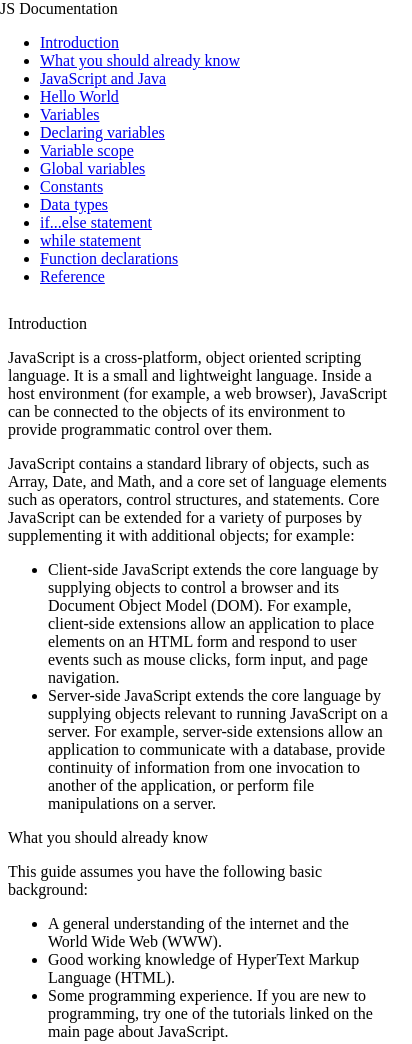
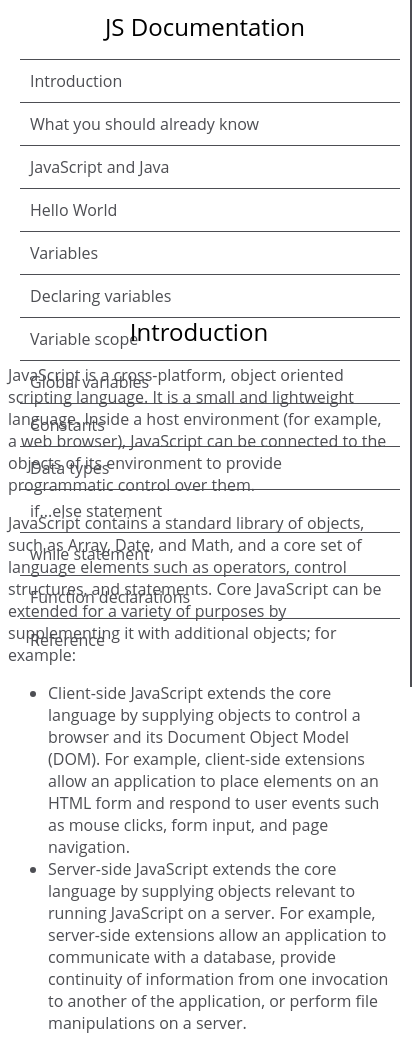
Before and after one commit to Vomitatrix/freecodecamp-technical-documentation-page, a plain HTML site: page index.html in a window 390 px wide. Shown: the top 1044 px of the page, 412 px wide, since content can reach past the window. Drawn offline with Linux system fonts and the light colour scheme.

Commit message:
Finished styling with CSS

```diff
--- a/styles/styles.css
+++ b/styles/styles.css
@@ -1,9 +1,33 @@
+body {
+    color: #4d4e53;
+    font-family: 'Open Sans', Arial, Helvetica, sans-serif;
+}
+
 #navbar {
     position: fixed;
     top: 0px;
     left: 0px;
-    width: 300px;
+    width: fit-content;
+    padding: 10px;
     height: 100%;
+    border-right: 2px solid #4d4e53;
+}
+
+header {
+    color: black;
+    font-size: 150%;
+}
+
+code {
+    display: block;
+    background-color: #d9d9d9;
+    margin: 10px;
+    padding: 20px;
+}
+
+#navbar a {
+    color: #4d4e53;
+    text-decoration: none;
 }
 
 #main-doc {
@@ -11,16 +35,29 @@
     margin-left: 300px;
 }
 
+nav > ul > li {
+    list-style: none;
+    margin-left: -30px;
+    padding: 10px;
+    border-top: 1px solid #4d4e53;
+}
+
 @media (max-width: 800px) {
     #navbar {
         position: absolute;
         top: 0px;
         width: 100%;
-        max-height: 300px;
+        margin: auto;
+        max-height: fit-content;
     }
 
     #main-doc {
+        position: absolute;
         margin-left: 0px;
         top: 315px;
     }
+
+    header {
+        text-align: center;
+    }
 }
```
